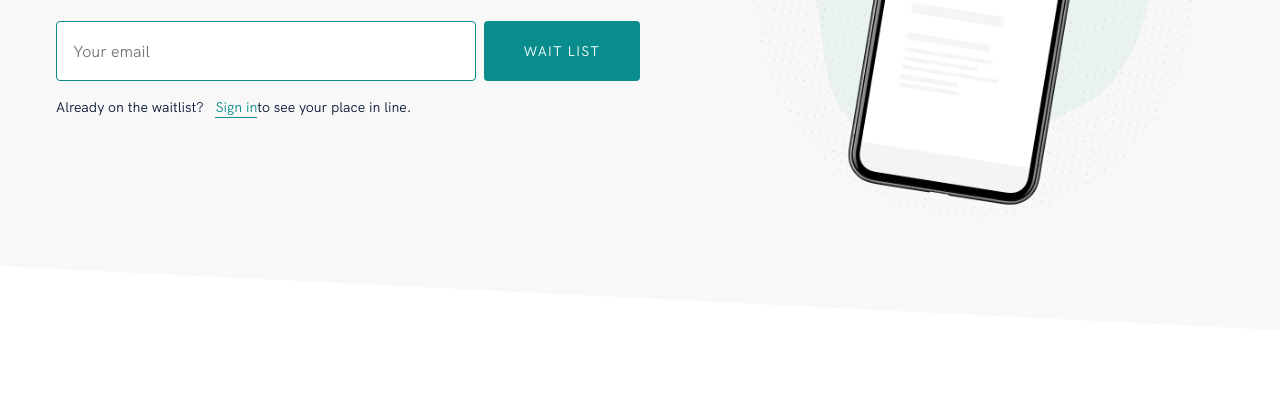
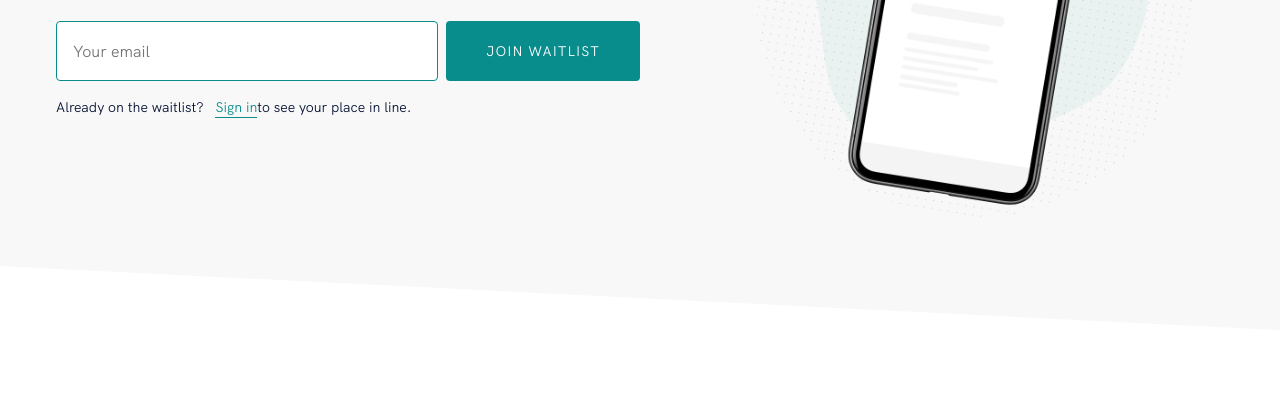
Before and after one commit to maxwellarrigona/moria, a Gatsby site: page / in a window 1280 px wide. Shown: the part 391-800 px from the top of the page. Built offline with nearby package versions, Linux system fonts and the light colour scheme; Gatsby itself is replaced by a stand-in of ours.

Commit message:
Update header.js

```diff
--- a/src/components/sections/header.js
+++ b/src/components/sections/header.js
@@ -34,16 +34,17 @@ const Header = () => {
             </h1>
             <h2>
               We're building next generation cybersecurity tools.
+    <br />
               Sign up to get early access.
             </h2>
             <HeaderForm onSubmit={handleSubmit}>
               <HeaderInput placeholder="Your email" />
-              <HeaderButton>Wait list</HeaderButton>
+              <HeaderButton>Join Waitlist</HeaderButton>
             </HeaderForm>
             <FormSubtitle>
               Already on the waitlist?{" "}
               <FormSubtitleLink to="/">Sign in</FormSubtitleLink>
-            to see your place in line.
+             to see your place in line.
             </FormSubtitle>
           </HeaderTextGroup>
           <ImageWrapper>
```
